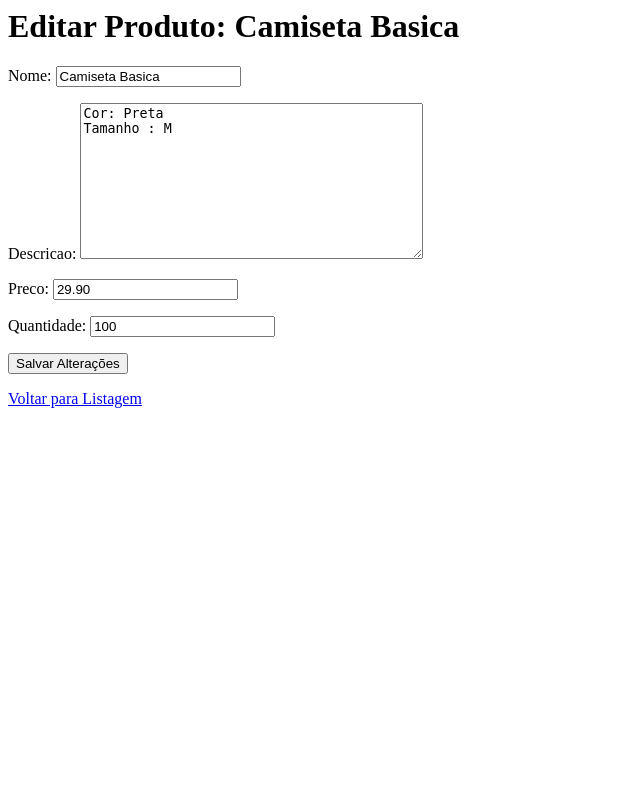
After one commit to vitor-silva1934/aplicativo, a Django app: page /editar/1/ in a window 1280 px wide. The commit adds this page. Shown: the whole page, without its empty margins (0-640 px from the left). Run offline with Django 5.2, Linux system fonts and the light colour scheme; data comes from the database, SQL or seed files in the repository.

Commit message:
Sisitema funcionando(falma melhoria estetica)

```diff
--- a/produtos/forms.py
+++ b/produtos/forms.py
@@ -4,4 +4,4 @@ from .models import Produto
 class ProdutoForm(forms.ModelForm):
     class Meta:
         model = Produto
-        fields = ['nome', 'descricao', 'preco']
+        fields = ['nome', 'descricao', 'preco', 'quantidade']
--- a/produtos/models.py
+++ b/produtos/models.py
@@ -1,12 +1,10 @@
 from django.db import models
 
 class Produto(models.Model):
-    nome = models.CharField(max_length=100)                                   # O nome do produto pode conter no maximo 100 caracteres
+    nome = models.CharField(max_length=100)
     descricao = models.TextField()
-    preco = models.DecimalField(max_digits=10, decimal_places=2)              # O valor do produto em decimal com 10 digitos e duas casas decimais
-    imagem = models.ImageField(upload_to='produtos/', blank=True, null=True)  # Campo para upload do produto
+    preco = models.DecimalField(max_digits=10, decimal_places=2)
+    quantidade = models.IntegerField()
 
     def __str__(self):
         return self.nome
-
-# Create your models here.
--- /dev/null
+++ b/produtos/templates/produtos/editar_produto.html
@@ -0,0 +1,17 @@
+<html lang="pt-br">
+<head>
+    <meta charset="UTF-8">
+    <title>Editar Produto</title>
+</head>
+<body>
+    <h1>Editar Produto: {{ produto.nome }}</h1>
+
+    <form method="post">
+        {% csrf_token %}
+        {{ form.as_p }}
+        <button type="submit">Salvar Alterações</button>
+    </form>
+
+    <a href="{% url 'listar_produtos' %}">Voltar para Listagem</a>
+</body>
+</html>
--- a/produtos/templates/produtos/pagina_inicial.html
+++ b/produtos/templates/produtos/pagina_inicial.html
@@ -5,7 +5,7 @@
     <title>Página Inicial</title>
 </head>
 <body>
-    <h1>Bem-vindo ao Sistema de Produtos</h1>
+    <h1>Gerenciamento de Produtos</h1>
     <ul>
         <li><a href="{% url 'listar_produtos' %}">Listar Produtos</a></li>
         <li><a href="{% url 'criar_produto' %}">Criar Novo Produto</a></li>
--- a/produtos/urls.py
+++ b/produtos/urls.py
@@ -3,7 +3,9 @@ from . import views
 
 urlpatterns = [
     path('', views.pagina_inicial, name='pagina_inicial'),
-    path('listar/', views.listar_produtos, name='listar_produtos'),  # URL para listar os produtos
-    path('novo/', views.criar_produto, name='criar_produto'),
-    path('deletar/<int:produto_id>/', views.deletar_produto, name='deletar_produto'),
+    path('listar/', views.listar_produtos, name='listar_produtos'),                   #listar os produtos
+    path('novo/', views.criar_produto, name='criar_produto'),                         #Criação do porduto novo
+    path('detalhes/<int:id>/', views.detalhes_produto, name='detalhes_produto'),      # Detalhes do produto
+    path('editar/<int:id>/', views.editar_produto, name='editar_produto'),            #Editar produto
+    path('deletar/<int:produto_id>/', views.deletar_produto, name='deletar_produto'), #Deletar os produtos
 ]
--- a/produtos/views.py
+++ b/produtos/views.py
@@ -2,6 +2,7 @@ from django.shortcuts import render
 from django.shortcuts import render, redirect
 from .models import Produto
 from .forms import ProdutoForm
+from django.shortcuts import render, get_object_or_404
 
 def pagina_inicial(request):
     return render(request, 'produtos/pagina_inicial.html')
@@ -25,3 +26,18 @@ def deletar_produto(request, produto_id):
     produto = Produto.objects.get(id=produto_id)
     produto.delete()
     return redirect('listar_produtos')
+
+def detalhes_produto(request, id):
+    produto = get_object_or_404(Produto, id=id)
+    return render(request, 'produtos/detalhes_produto.html', {'produto': produto})
+
+def editar_produto(request, id):
+    produto = get_object_or_404(Produto, id=id)
+    if request.method == 'POST':
+        form = ProdutoForm(request.POST, instance=produto)
+        if form.is_valid():
+            form.save()
+            return redirect('listar_produtos')  # Redireciona para a página de listagem
+    else:
+        form = ProdutoForm(instance=produto)
+    return render(request, 'produtos/editar_produto.html', {'form': form, 'produto': produto})
```
Also changed, not shown: produtos/templates/produtos/detalhes_produto.html (added, +16 -0 lines), produtos/templates/produtos/listar.html (+21 -12 lines), db.sqlite3, produtos/migrations/0002_remove_produto_imagem_produto_quantidade.py (added).
